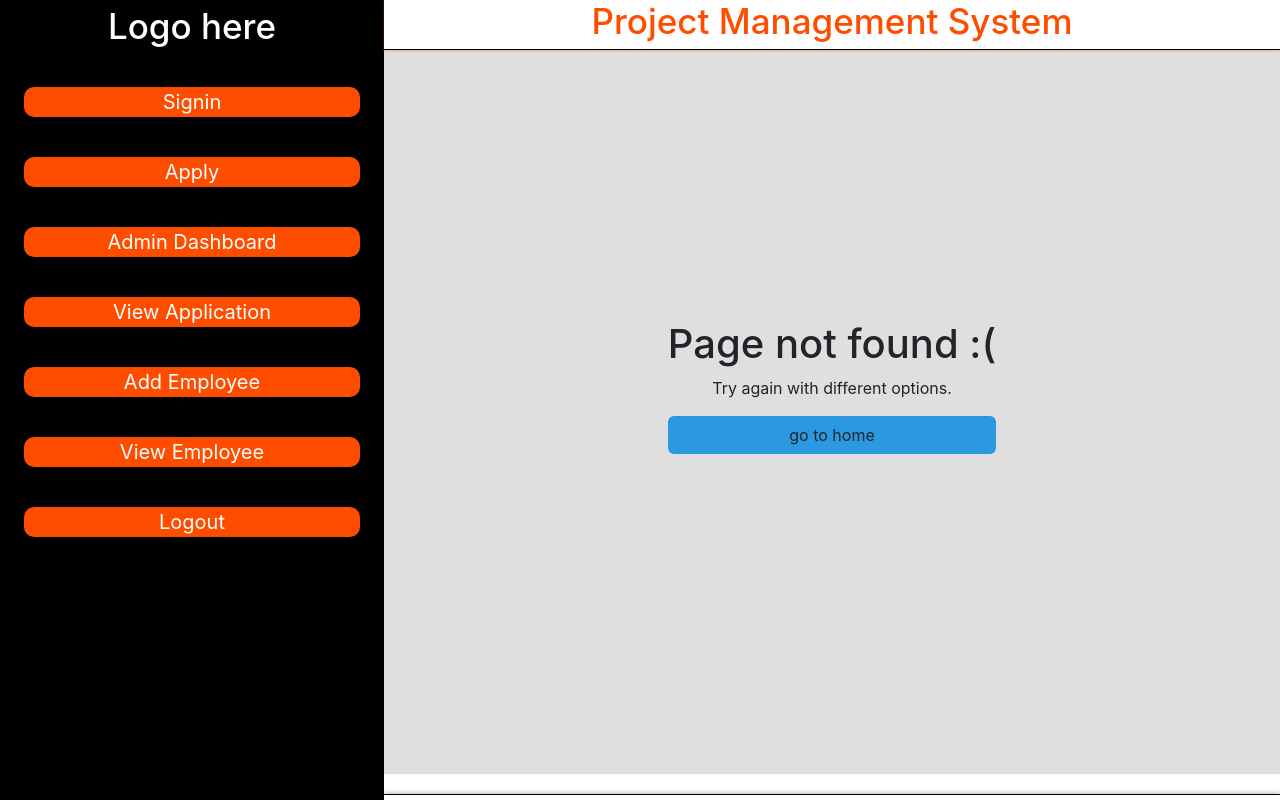
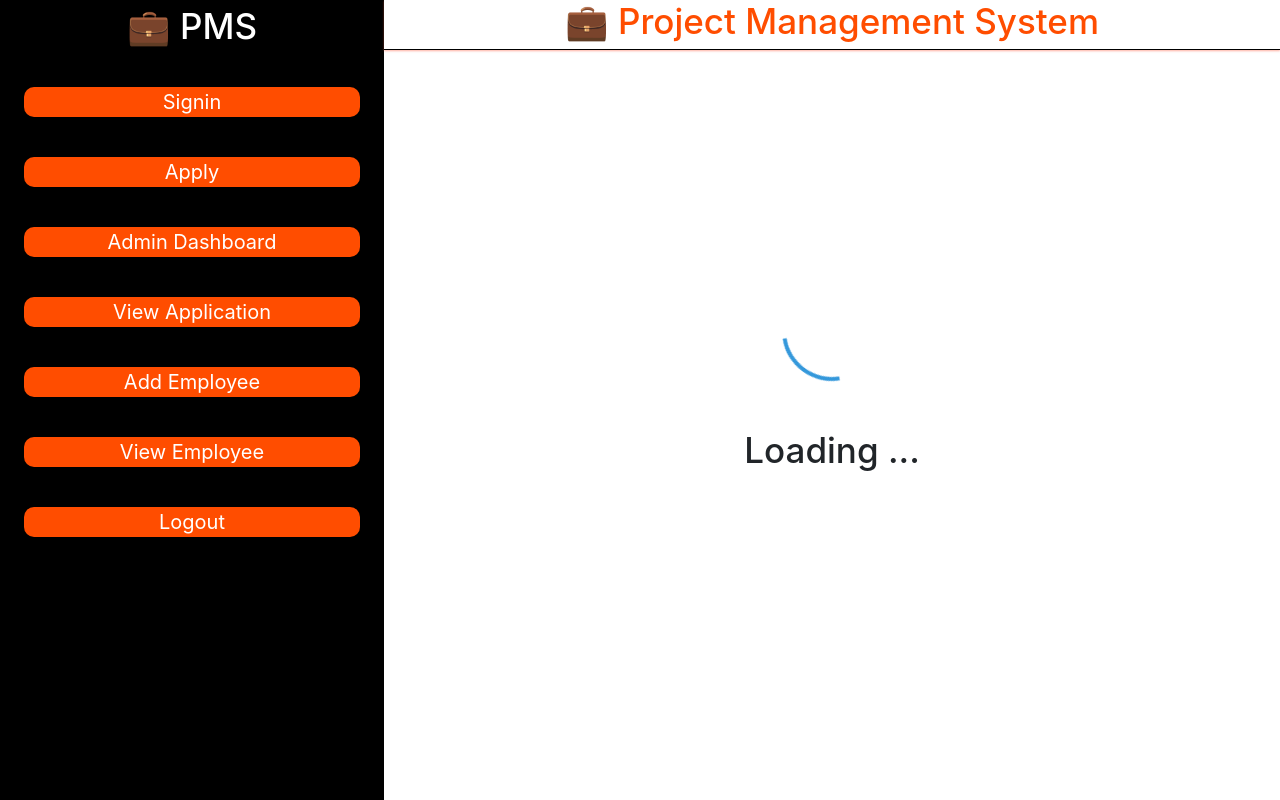
Before and after one commit to sangamprashant/Project_management_system_mern_CODSOFT, a React (Create React App) app in the folder pms/: page /loading in a window 1280 px wide. Shown: the top 800 px of the page. Built offline with nearby package versions, Linux system fonts and the light colour scheme.

Commit message:
loading Effect

```diff
--- a/pms/src/App.css
+++ b/pms/src/App.css
@@ -1,11 +1,11 @@
-*{
+* {
   margin: 0;
   padding: 0;
 }
-.row{
+.row {
   margin: 0;
 }
-.sideNav{
+.sideNav {
   position: fixed;
   width: 30%;
   background-color: black;
@@ -14,27 +14,26 @@
   font-size: 20px;
   padding-top: 5px;
 }
-ul{
+ul {
   text-decoration: none;
   list-style: none;
 }
-.sideNav >ul>.option{
+.sideNav > ul > .option {
   background-color: rgb(255, 77, 0);
   width: 100% !important;
   text-align: center;
   border-radius: 10px;
   margin-top: 40px;
 }
-.sideNav >ul>.option:hover{
+.sideNav > ul > .option:hover {
   background-color: rgb(37, 37, 37);
-
 }
-.topNav{
+.topNav {
   width: 70%;
   padding: 0;
   margin-left: 30%;
 }
-.nav{
+.nav {
   position: fixed;
   background: #ffffff;
   border-bottom: 1px solid black;
@@ -43,39 +42,38 @@ ul{
   width: 70%;
   z-index: 1;
 }
-h5{
+h5 {
   text-align: center;
   width: 100%;
   font-size: 35px;
 }
-.title{
+.title {
   color: rgb(255, 77, 0);
 }
 
-.log{
+.log {
   width: 100%;
   display: flex;
   justify-content: center;
   align-items: center;
   align-content: center;
 }
-.log>.card{
+.log > .card {
   margin-top: 10%;
   padding: 5px;
 }
-.log_label{
+.log_label {
   padding: 5px;
   margin-top: 10px;
 }
-.logfield{
+.logfield {
   width: 100%;
   padding: 5px;
-
 }
-.button_log{
+.button_log {
   background: rgb(255, 77, 0);
   border: none;
-  border-radius:20px;
+  border-radius: 20px;
 }
 
 /* hero */
@@ -88,20 +86,20 @@ h5{
   background-size: cover;
   object-fit: cover;
 }
-.heading{
+.heading {
   padding-top: 140px;
   color: #ffffff;
 }
-.heading_span{
+.heading_span {
   color: rgb(255, 77, 0);
 }
-.service{
+.service {
   margin-top: 20px;
 }
-.service_item{
+.service_item {
   width: 25%;
 }
-.service_item_detail{
+.service_item_detail {
   display: flex;
   align-content: center;
   justify-items: center;
@@ -110,28 +108,28 @@ h5{
   align-items: center;
 }
 /* about */
-.colmd6{
+.colmd6 {
   width: 50%;
 }
-.about_image{
+.about_image {
   width: 100%;
   border-radius: 20px;
   height: 300px;
   object-fit: cover;
 }
 /* footer */
-.footer{
+.footer {
   margin-top: 20px;
   border-top: 1px solid black;
   box-shadow: 0px -2px 4px rgba(0, 0, 0, 0.2);
 }
-.footer_item{
+.footer_item {
   display: flex;
   align-items: center;
 }
 
 /* page not found */
-.page_not_found{
+.page_not_found {
   padding-top: 40vh;
   padding-bottom: 40vh;
   display: grid;
@@ -139,13 +137,12 @@ justify-content: center;
   text-align: center;
   background-color: rgb(223, 223, 223);
 }
-.page_not_found>button{
+.page_not_found > button {
   background-color: rgb(43, 153, 226);
 }
-.page_not_found>button:hover{
+.page_not_found > button:hover {
   background-color: rgb(94, 191, 255);
 }
-
 
 @media (max-width: 992px) {
   h5 {
@@ -153,68 +150,95 @@ background-color: rgb(223, 223, 223);
   }
 }
 
-
 /* admin dashboard */
 
-.admin_dashboard{
+.admin_dashboard {
   padding-top: 150px;
   padding-bottom: 200px;
 }
-.dashboard_item_count{
+.dashboard_item_count {
   color: rgb(255, 77, 0);
 }
-.dashboard_item_label{
+.dashboard_item_label {
   text-align: center;
 }
 
-
-.colmd4{
+.colmd4 {
   width: 35%;
 }
-.colmd8{
+.colmd8 {
   width: 65%;
 }
-.user_image{
+.user_image {
   width: 100%;
 }
-.aling_center{
+.aling_center {
   align-items: center;
   display: flex;
 }
 
-.action_items{
+.action_items {
   display: flex;
   justify-content: space-evenly;
 }
-.content_cell{
+.content_cell {
   padding-right: 8px;
 }
-th.action{
+th.action {
   text-align: center;
 }
-.fa{
+.fa {
   cursor: pointer;
 }
-.fa-trash-can{
+.fa-trash-can {
   color: red;
 }
-.fa-handshake{
+.fa-handshake {
   color: green;
 }
-.fa-eye{
+.fa-eye {
   color: blue;
 }
+
+/* loading effect  */
+.loading-container {
+  display: flex;
+  justify-content: center;
+  align-items: center;
+  height: 100vh;
+  flex-direction: column;
+  flex-wrap: nowrap;
+}
+
+.loading-spinner {
+  border: 4px solid rgba(255, 255, 255, 0.3); /* Adjust the color and size as needed */
+  border-top: 4px solid #3498db; /* Adjust the color as needed */
+  border-radius: 50%;
+  width: 100px;
+  height: 100px;
+  animation: spin 1s linear infinite; /* Spin animation */
+}
+
+@keyframes spin {
+  0% {
+    transform: rotate(0deg);
+  }
+  100% {
+    transform: rotate(360deg);
+  }
+}
+/* loading effect end */
 
 /* Hide specific containers when printing */
 @media print {
   .container_to_hide {
     display: none;
   }
-  .topNav{
+  .topNav {
     width: 100%;
     margin: 0;
   }
-  .nav{
+  .nav {
     width: 100%;
   }
 }
--- a/pms/src/App.js
+++ b/pms/src/App.js
@@ -13,6 +13,7 @@ import Dashboard from "./component/Admin/Dashboard";
 import AddEmployee from "./component/Admin/AddEmployee";
 import ViewEmployee from "./component/Admin/ViewEmployee";
 import ViewApplication from "./component/Admin/ViewApplications";
+import Loading from "./component/Loading";
 
 function App() {
   return (
@@ -21,7 +22,7 @@ function App() {
         <Sidenav />
         <div className="topNav">
           <div className="nav">
-            <h5 className="title">Project Management System</h5>
+            <h5 className="title">💼 Project Management System</h5>
           </div>
           <Routes>
             <Route exact path="/" element={<Home />} />
@@ -32,7 +33,7 @@ function App() {
             <Route exact path="/admin/view/applications" element={<ViewApplication />} />
             <Route exact path="/admin/add/employee" element={<AddEmployee />} />
             <Route exact path="/admin/view/employee" element={<ViewEmployee />} />
-
+            <Route exact path="loading" element={<Loading />} />
             <Route exact path="*" element={<PageNotFound />} />
           </Routes>
           <Footer />
--- a/pms/src/component/Admin/AddEmployee.js
+++ b/pms/src/component/Admin/AddEmployee.js
@@ -24,11 +24,10 @@ function AddEmployee() {
     try {
         const response = await axios.post("http://localhost:5000/api/admin/create/user",{email: email,name: name,});
 
-      setUserDetails(response.data);
-
       if (response.data.message) {
         toast.success(response.data.message);
         setPrintContainer(true);
+        setUserDetails(response.data.user);
       } else {
         toast.error(response.data.error);
       }
--- a/pms/src/component/Admin/ViewApplications.js
+++ b/pms/src/component/Admin/ViewApplications.js
@@ -1,8 +1,11 @@
 import React, { useState, useEffect } from "react";
 import axios from "axios";
+import { toast } from "react-toastify";
+import Loading from "../Loading";
 
 function ViewApplications() {
   const [Users, setUsers] = useState([]);
+  const [loading, setLoading] = useState(true);
 
   useEffect(() => {
     // Fetch Users when the component mounts
@@ -11,8 +14,11 @@ function ViewApplications() {
 
   const fetchUsers = async () => {
     try {
-      const response = await axios.get("http://localhost:5000/api/get/applications");
+      const response = await axios.get(
+        "http://localhost:5000/api/get/applications"
+      );
       setUsers(response.data);
+      setLoading(false);
     } catch (error) {
       console.error("Error fetching Users:", error);
     }
@@ -22,18 +28,23 @@ function ViewApplications() {
     try {
       await axios.delete(`http://localhost:5000/api/delete/applications/${id}`);
       // Refresh the applications list after successful deletion
+      toast.success("Application deleted successfully.");
       fetchUsers();
     } catch (error) {
-      console.error('Error deleting application:', error);
+      console.error("Error deleting application:", error);
+      toast.error("failed to delete.");
     }
   };
 
   return (
     <div>
+      {loading ? (
+        <Loading value="Applications" />
+      ) : (
         <div className="log">
           <div className="card">
             <h2>Applications List</h2>
-          <hr/>
+            <hr />
             <table>
               <thead>
                 <tr>
@@ -51,7 +62,10 @@ function ViewApplications() {
                     <td className="content_cell">{user.mobile}</td>
                     <td>
                       <div className="action_items">
-                      <i className="mx-2 fa fa-trash-can" onClick={() => handleDelete(user._id)}></i>
+                        <i
+                          className="mx-2 fa fa-trash-can"
+                          onClick={() => handleDelete(user._id)}
+                        ></i>
                       </div>
                     </td>
                   </tr>
@@ -60,6 +74,7 @@ function ViewApplications() {
             </table>
           </div>
         </div>
+      )}
     </div>
   );
 }
--- a/pms/src/component/Admin/ViewEmployee.js
+++ b/pms/src/component/Admin/ViewEmployee.js
@@ -1,8 +1,10 @@
 import React, { useState, useEffect } from "react";
 import axios from "axios";
+import Loading from "../Loading";
 
 function ViewEmployee() {
   const [Users, setUsers] = useState([]);
+  const [loading,setLoading] = useState(true);
 
   useEffect(() => {
     // Fetch Users when the component mounts
@@ -13,6 +15,7 @@ function ViewEmployee() {
     try {
       const response = await axios.get("http://localhost:5000/api/get/user");
       setUsers(response.data);
+      setLoading(false)
     } catch (error) {
       console.error("Error fetching Users:", error);
     }
@@ -30,7 +33,7 @@ function ViewEmployee() {
 
   return (
     <div>
-      <div className="log">
+      {loading? <Loading value="Employees"/> :<div className="log">
         <div className="card">
           <h2>Employee List</h2>
           <hr/>
@@ -59,7 +62,7 @@ function ViewEmployee() {
             </tbody>
           </table>
         </div>
-      </div>
+      </div>}
     </div>
   );
 }
--- a/pms/src/component/Footer.js
+++ b/pms/src/component/Footer.js
@@ -5,7 +5,7 @@ function Footer() {
     <div className="footer container_to_hide">
       <div className="row footer_item">
         <div className="col-md-6">
-          <h5 className="heading_span">Project Management System</h5>
+          <h5 className="heading_span">💼 Project Management System</h5>
         </div>
         <div className="col-md-6">
           <div className="row">
--- /dev/null
+++ b/pms/src/component/Loading.js
@@ -0,0 +1,12 @@
+import React from 'react';
+
+function Loading({value}) {
+  return (
+    <div className="loading-container">
+      <div className="loading-spinner"></div>
+      <h5 className='my-5'>Loading {value}...</h5>
+    </div>
+  );
+}
+
+export default Loading;
--- a/pms/src/component/Sidenav.js
+++ b/pms/src/component/Sidenav.js
@@ -11,7 +11,7 @@ function Sidenav() {
       <div className="sideNav container_to_hide">
         <ul className="container">
           <div onClick={()=>{navigate("/")}}>
-            <h5>Logo here</h5>
+            <h5>💼 PMS</h5>
           </div>
           <li className="option" onClick={()=>{navigate("/signin")}}><a >Signin</a></li>
           <li className="option" onClick={()=>{navigate("/apply")}}><a >Apply</a></li>
--- a/pms/src/component/Signin.js
+++ b/pms/src/component/Signin.js
@@ -1,6 +1,7 @@
 import React, { useState } from "react";
 import axios from "axios";
 import { useNavigate } from "react-router-dom";
+import { toast } from "react-toastify";
 
 function Signin() {
   const navigate = useNavigate();
@@ -14,17 +15,22 @@ function Signin() {
         password: password,
       });
 
-      const { token, user } = response.data;
+      if(response.data.message){
+        const { token, user,message } = response.data;
 
         // Save the token and user details to local storage or state
         localStorage.setItem("token", token);
         localStorage.setItem("user", JSON.stringify(user));
+        toast.success(message);
 
         // Check user type and navigate accordingly
         if (user.type === "admin") {
           navigate("/admin/dashboard");
         } else {
           navigate("/employee");
+        }
+      }else{
+        toast.error(response.data.error);
       }
     } catch (error) {
       console.error("Login failed:", error);
```
Also changed, not shown: 1 other file (tests, documents, lock files or other folders). Lines whose indentation alone changed are shown as unchanged.
